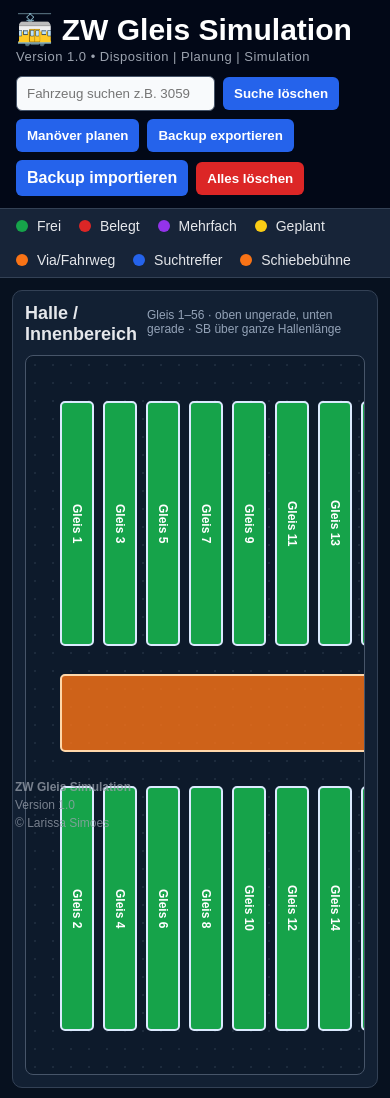
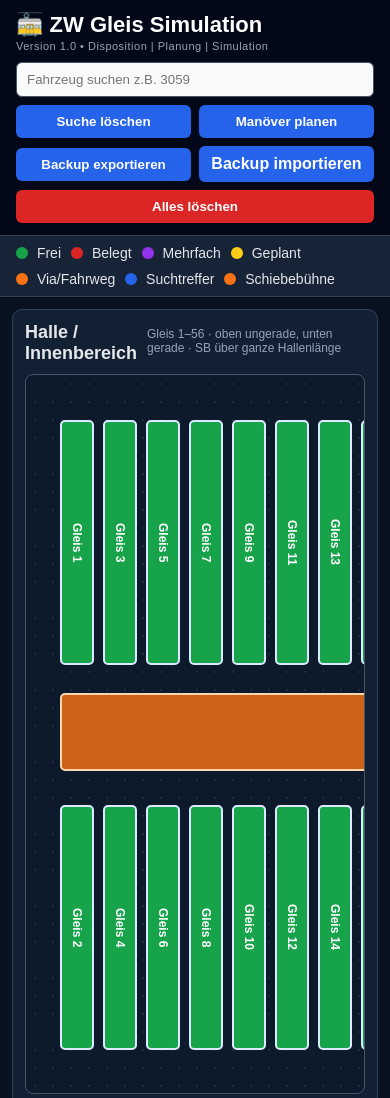
Before and after one commit to DispoZW/zw-gleis-simulation, a plain HTML site: page index.html in a window 390 px wide. Shown: the top 1098 px of the page. Drawn offline with Linux system fonts and the light colour scheme; files whose address does not match are found by name.

Commit message:
V1.1 - Responsive CSS für mobile Ansicht

```diff
--- a/style.css
+++ b/style.css
@@ -163,27 +163,71 @@ main { display:grid; grid-template-columns: 1.55fr .9fr; gap:12px; padding:12px;
 
 @media (max-width: 900px) {
 
-    .topbar{
-        flex-direction:column;
-        align-items:flex-start;
-        gap:12px;
-    }
+  body {
+    overflow-x: hidden;
+  }
 
-    .toolbar{
-        display:flex;
-        flex-wrap:wrap;
-        gap:8px;
-        width:100%;
-    }
+  .topbar {
+    flex-direction: column;
+    align-items: flex-start;
+    gap: 10px;
+  }
 
-    .toolbar button{
-        flex:1 1 45%;
-        min-width:140px;
-    }
+  .header-title h1 {
+    font-size: 22px;
+  }
 
-    input[type="text"]{
-        width:100%;
-        max-width:none;
-    }
+  .subtitle {
+    font-size: 11px;
+  }
 
+  .actions {
+    display: flex;
+    flex-wrap: wrap;
+    gap: 8px;
+    width: 100%;
+  }
+
+  .actions input {
+    width: 100%;
+    box-sizing: border-box;
+  }
+
+  .actions button,
+  .fileBtn {
+    flex: 1 1 45%;
+    min-width: 130px;
+    box-sizing: border-box;
+    text-align: center;
+  }
+
+  .legend {
+    flex-wrap: wrap;
+    gap: 10px;
+  }
+
+  main {
+    display: flex;
+    flex-direction: column;
+    gap: 12px;
+  }
+
+  .panel,
+  .panel.wide {
+    width: 100%;
+    box-sizing: border-box;
+  }
+
+  .hallMap,
+  .outsideMap {
+    width: 100%;
+    overflow: auto;
+  }
+
+  .app-footer {
+    position: relative;
+    left: 0;
+    bottom: 0;
+    margin: 12px;
+  }
 }
```
